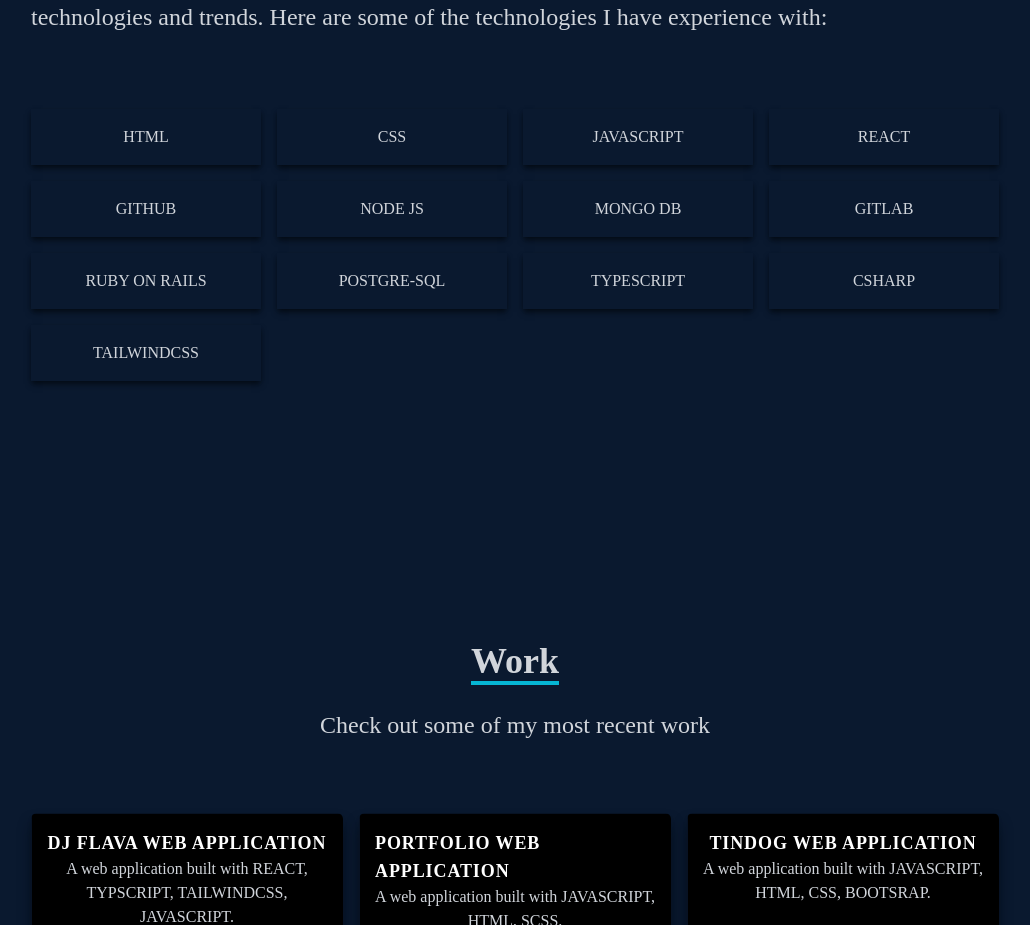
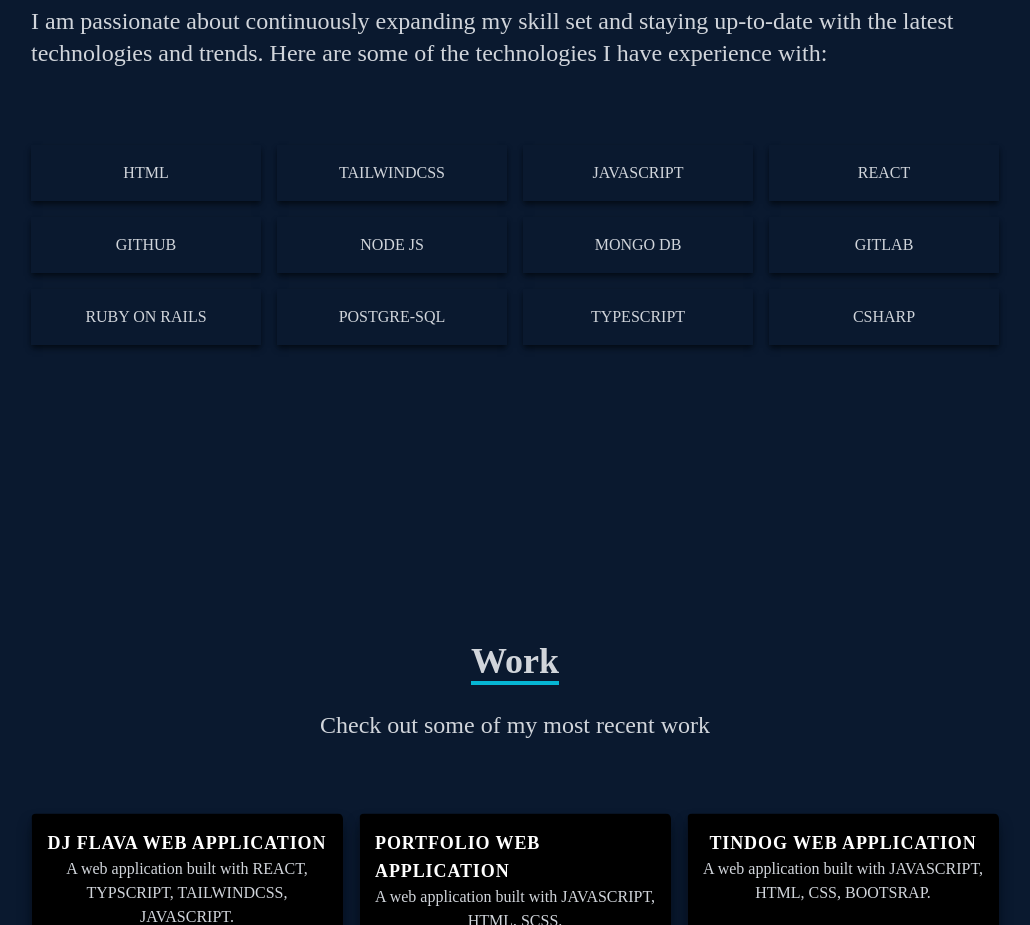
Before and after one commit to sabbatj/react-portfolio-js, a React (Create React App) app: page / in a window 1280 px wide. Shown: the part 1863-2788 px from the top of the page, without its empty margins (125-1155 px from the left). Built offline with nearby package versions, Linux system fonts and the light colour scheme.

Commit message:
Update skills.screen.tsx

```diff
--- a/src/screens/skills/skills.screen.tsx
+++ b/src/screens/skills/skills.screen.tsx
@@ -11,7 +11,7 @@
                   <p className='my-4'>HTML</p>
               </div>
               <div className='shadow-md shadow-[#040c16] hover:scale-110 duration-500'>
-                  <p className='my-4'>CSS</p>
+                  <p className='my-4'>TAILWINDCSS</p>
               </div>
               <div className='shadow-md shadow-[#040c16] hover:scale-110 duration-500'>
                   <p className='my-4'>JAVASCRIPT</p>
@@ -43,9 +43,6 @@
               <div className='shadow-md shadow-[#040c16] hover:scale-110 duration-500'>
                   <p className='my-4'>CSHARP</p>
               </div>
-            <div className='shadow-md shadow-[#040c16] hover:scale-110 duration-500'>
-                  <p className='my-4'>TAILWINDCSS</p>
-              </div>
           </div>
       </div>
     </div>
```
